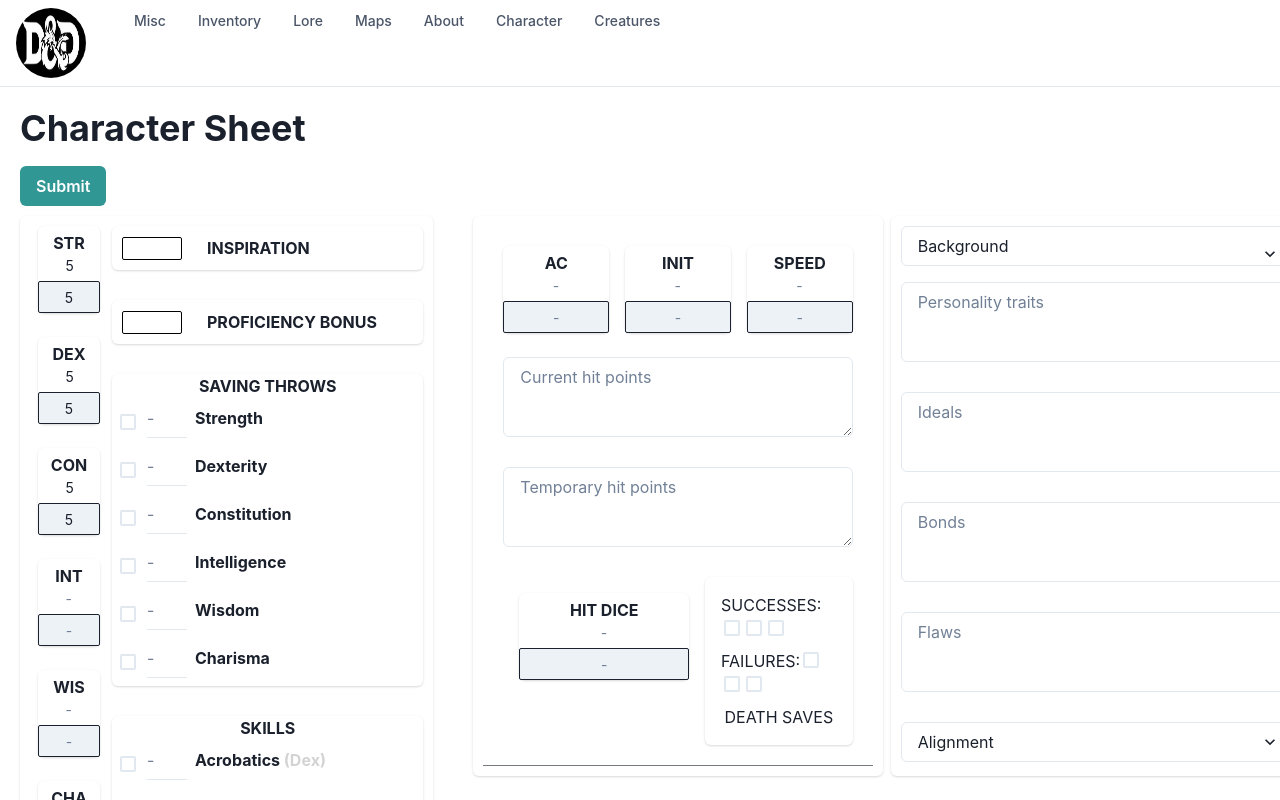
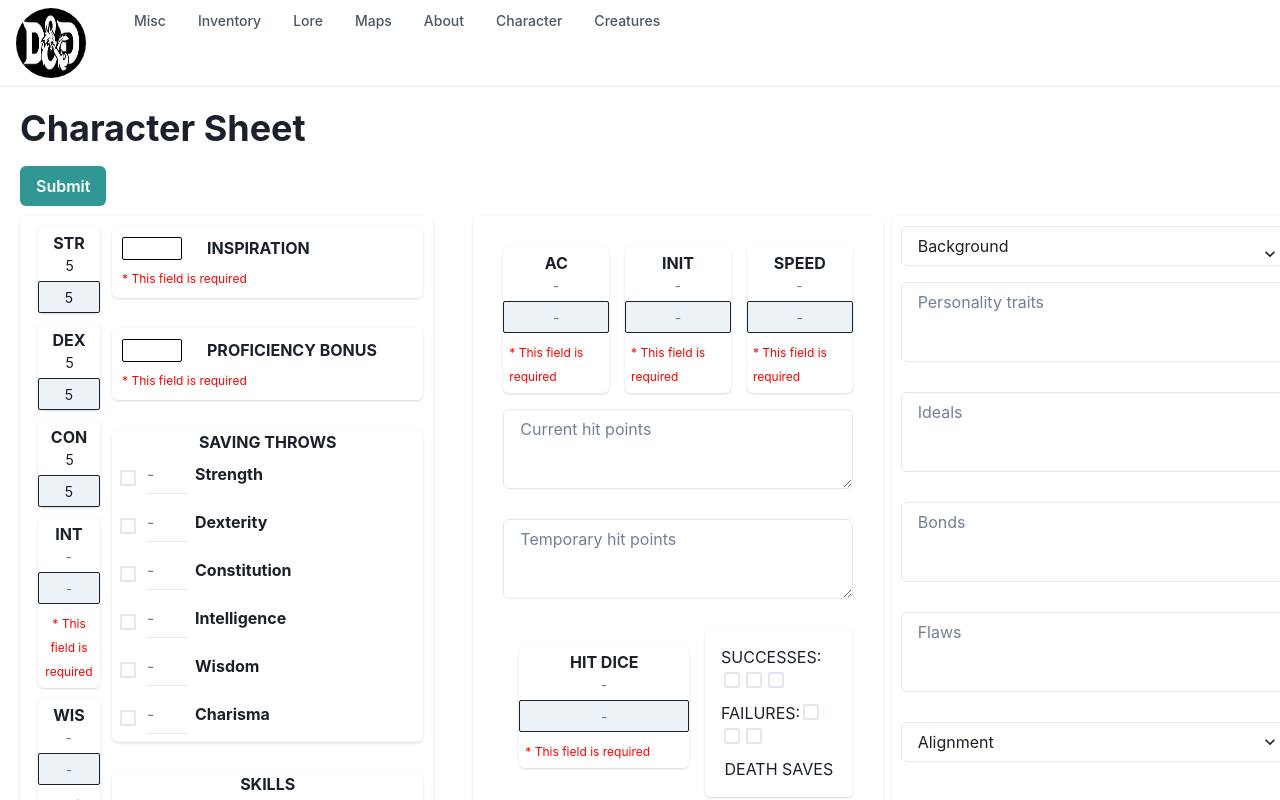
Before and after one commit to Napiorski/rpg-player-app, a Next.js app: page /character in a window 1280 px wide. Both pictures are taken after typing "5", "5", "5", "5", "5", "5" into the empty fields and a click on the button "Submit". Shown: the top 800 px of the page. Built offline with nearby package versions, Linux system fonts and the light colour scheme.

Commit message:
Added error support to our InputLabelCard and InputStatCard components.

```diff
--- a/components/input-label-card/index.tsx
+++ b/components/input-label-card/index.tsx
@@ -1,14 +1,21 @@
 import * as React from "react";
-import { Card, Box, CardBody, Center, Input } from "@chakra-ui/react";
-import { isRegularExpressionLiteral } from "typescript";
-import { useForm, UseFormRegister } from "react-hook-form";
+import { Card, Box, CardBody, Center, Input, Flex } from "@chakra-ui/react";
+import { FieldErrorsImpl, UseFormRegister } from "react-hook-form";
 import { CharacterSheetInputs } from "../../pages/character";
+import styled from '@emotion/styled'
+
+const Warning = styled.span`
+  color: red;
+  font-size: 12px;
+  font-weight: 400;
+`
 
 type InputLabelCardProps = {
   label: string;
   placeholder?: string;
-  registerId: keyof CharacterSheetInputs;
+  registerId: string;
   register: UseFormRegister<CharacterSheetInputs>;
+  errors?: Partial<FieldErrorsImpl<CharacterSheetInputs>>
 };
 
 export function InputLabelCard({
@@ -16,9 +23,11 @@ export function InputLabelCard({
   placeholder,
   registerId,
   register,
+  errors
 }: InputLabelCardProps) {
   return (
-    <Card variant="elevated" flexDirection={"row"} p={"10px"} mb={"30px"}>
+    <Card variant="elevated" mb={"30px"}>
+      <Flex flexDirection={"row"} p={"10px"}>
         <Center>
           <Box>
             <Input
@@ -39,6 +48,12 @@ export function InputLabelCard({
             {label}
           </Box>
         </Center>
+      </Flex>
+      <Flex pl={"10px"} mb={"10px"}>
+        {errors && errors[registerId] && (
+          <Warning>* This field is required</Warning>
+        )}
+      </Flex>
     </Card>
   );
 }
--- a/components/stat-card/index.tsx
+++ b/components/input-stat-card/index.tsx
@@ -1,15 +1,27 @@
 import * as React from "react";
 import { Card, Box, CardBody, Center, Input } from "@chakra-ui/react";
-import { UseFormRegister } from "react-hook-form";
+import { FieldErrorsImpl, UseFormRegister } from "react-hook-form";
 import { CharacterSheetInputs } from "../../pages/character";
+import styled from "@emotion/styled";
+
+const WarningView = styled.span`
+  padding: 6px;
+`
+
+const Warning = styled.span`
+  color: red;
+  font-size: 12px;
+  font-weight: 400;
+`
 
 interface StatCardProps {
   title: string;
-  registerId: keyof CharacterSheetInputs;
+  registerId: string;
   register: UseFormRegister<CharacterSheetInputs>;
+  errors?: Partial<FieldErrorsImpl<CharacterSheetInputs>>
 }
 
-export function StatCard({ title, registerId, register }: StatCardProps) {
+export function InputStatCard({ title, registerId, register, errors }: StatCardProps) {
   return (
     <Box>
       <Card variant="elevated">
@@ -17,6 +29,7 @@ export function StatCard({ title, registerId, register }: StatCardProps) {
           <Center flexDirection={"column"}>
             <Box fontWeight={"bold"}>{title}</Box>
             <Input
+              {...register(registerId, { required: true })}
               type="number"
               size="sm"
               variant="unstyled"
@@ -32,8 +45,13 @@ export function StatCard({ title, registerId, register }: StatCardProps) {
           placeholder="-"
           textAlign="center"
         />
+      {errors && errors[registerId] && (
+        <WarningView>
+          <Warning>* This field is required</Warning>
+        </WarningView>
+      )}
       </Card>
-      <br />
+
     </Box>
   );
 }
--- a/pages/character/index.tsx
+++ b/pages/character/index.tsx
@@ -20,15 +20,10 @@ import {
 import { Box } from "@chakra-ui/react";
 import {
   List,
-  Badge,
   ListItem,
-  ListIcon,
-  OrderedList,
-  UnorderedList,
-  Text,
 } from "@chakra-ui/react";
 import styled from "@emotion/styled";
-import { StatCard } from "../../components/stat-card";
+import { InputStatCard } from "../../components/input-stat-card";
 import { InputLabelCard } from "../../components/input-label-card";
 import { CheckboxGroupCard } from "../../components/checkbox-group-card";
 import { attackTypes } from "../../data/attack-types";
@@ -95,11 +90,7 @@ const listItems = [
 */
 
 export type CharacterSheetInputs = {
-  inspiration: string;
-  inspirationRequired: string;
-  firstName: string;
-  proficiency: string;
-  perception: string;
+  [key: string]: string;
 };
 
 export default function Home() {
@@ -145,8 +136,13 @@ export default function Home() {
                       <List>
                         {listItems.map(({ title }) => {
                           return (
-                            <ListItem key={`list-item-${title}`}>
-                              <StatCard title={title} />
+                            <ListItem key={`list-item-${title}`} paddingBottom={'10px'}>
+                              <InputStatCard
+                                register={register}
+                                registerId={title}
+                                title={title}
+                                errors={errors}
+                              />
                             </ListItem>
                           );
                         })}
@@ -157,6 +153,7 @@ export default function Home() {
                         register={register}
                         registerId="inspiration"
                         label="INSPIRATION"
+                        errors={errors}
                       />
                       {errors.inspirationRequired && (
                         <span>This field is required</span>
@@ -166,6 +163,7 @@ export default function Home() {
                         registerId="proficiency"
                         register={register}
                         label="PROFICIENCY BONUS"
+                        errors={errors}
                       />
                       <Card mb={"30px"}>
                         SAVING THROWS
@@ -238,10 +236,25 @@ export default function Home() {
                 <Grid templateColumns="repeat(2, 1fr)" gap={2}>
                   <CharacterCard>
                     <CardBody>
-                      <Flex gap={4}>
-                        <StatCard title="AC" />
-                        <StatCard title="INIT" />
-                        <StatCard title="SPEED" />
+                      <Flex gap={4} paddingBottom={4}>
+                        <InputStatCard
+                          registerId="AC"
+                          register={register}
+                          title="AC"
+                          errors={errors}
+                        />
+                        <InputStatCard
+                          registerId="INIT"
+                          register={register}
+                          title="INIT"
+                          errors={errors}
+                        />
+                        <InputStatCard
+                          registerId="SPEED"
+                          register={register}
+                          title="SPEED"
+                          errors={errors}
+                        />
                       </Flex>
                       <Flex mb={"30px"}>
                         <Textarea placeholder="Current hit points" />
@@ -251,7 +264,12 @@ export default function Home() {
                       </Flex>
                       <Flex>
                         <Box p={4}>
-                          <StatCard title="HIT DICE" />
+                          <InputStatCard
+                            registerId="HIT_DICE"
+                            register={register}
+                            title="HIT DICE"
+                            errors={errors}
+                          />
                         </Box>
                         <Card p={4}>
                           <VStack>
```
Also changed, not shown: 1 other file (tests, documents, lock files or other folders). Lines whose indentation alone changed are shown as unchanged.
